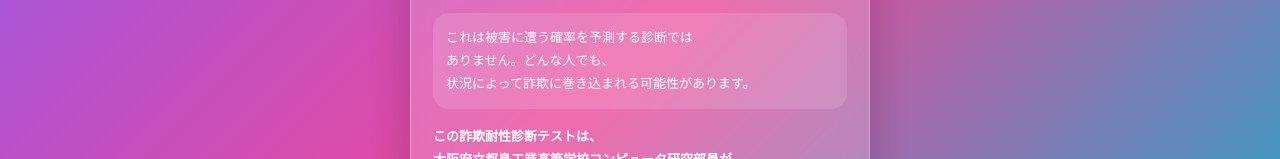
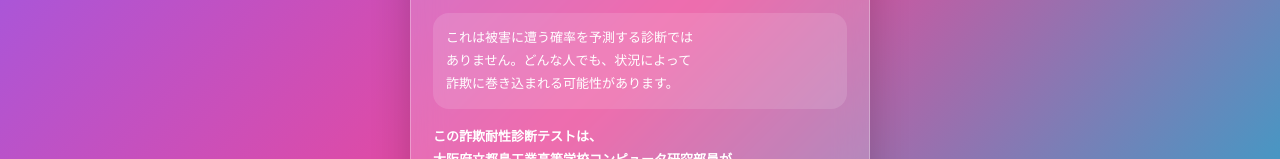
Before and after one commit to FraudPrevention2026/summary, a plain HTML site: page index.html in a window 1280 px wide. Shown: the part 343-502 px from the top of the page. Drawn offline with Linux system fonts and the light colour scheme.

Commit message:
Fix line breaks in intro note paragraph

```diff
--- a/index.html
+++ b/index.html
@@ -18,7 +18,7 @@
       <div class="intro-kicker">SCAM RESILIENCE TEST</div>
       <h1 class="intro-title">詐欺耐性<br>診断テスト</h1>
       <p class="intro-copy">9つの質問に答えて、<br>自分の行動傾向と対策のヒントを確認しよう。</p>
-      <p class="intro-note">これは被害に遭う確率を予測する診断では<br>ありません。どんな人でも、<br>状況によって詐欺に巻き込まれる可能性があります。</p>
+      <p class="intro-note">これは被害に遭う確率を予測する診断では<br>ありません。どんな人でも、状況によって<br>詐欺に巻き込まれる可能性があります。</p>
       <p class="intro-origin"><b>この詐欺耐性診断テストは、<br>大阪府立都島工業高等学校コンピュータ研究部員が<br>特殊詐欺について学び、考察し、制作しました。<br>ぜひ一度、テストしてみてください!</b></p>
       <button class="primary-btn" id="startBtn" type="button">診断を始める</button>
     </section>
```
